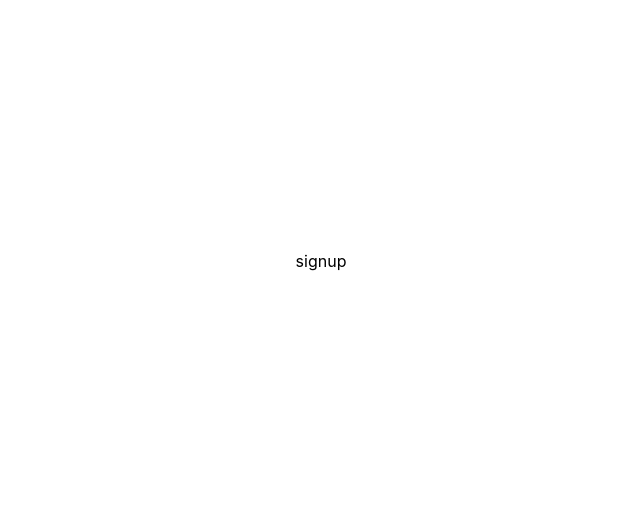
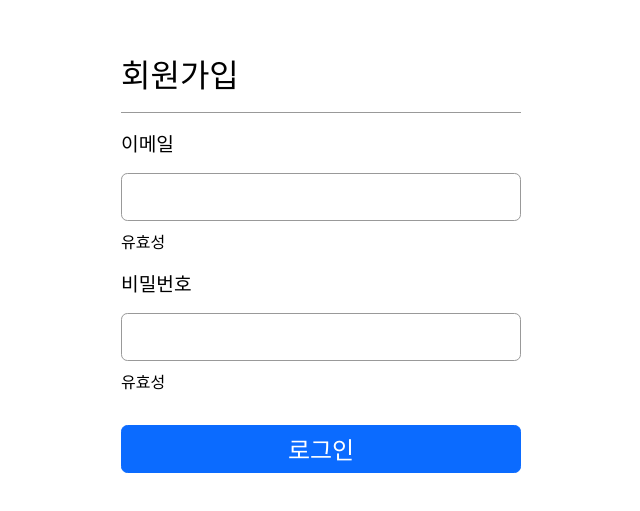
Before and after one commit to dldnjswns31/wanted-pre-onboarding-frontend, a React (Create React App) app: page /signup in a window 1280 px wide. Shown: the part 139-650 px from the top of the page, without its empty margins (319-959 px from the left). Built offline with nearby package versions, Linux system fonts and the light colour scheme.

Commit message:
feat: divide component (login/signup)

```diff
--- /dev/null
+++ b/src/components/common/LoginSignupForm.js
@@ -0,0 +1,83 @@
+import styled from "styled-components";
+
+function LoginSignupForm({ title }) {
+  return (
+    <StyledContainer>
+      <form action="submit">
+        <StyledTitle>{title}</StyledTitle>
+        <StyledInputContainer>
+          <StyledLabel htmlFor="email">이메일</StyledLabel>
+          <StyledInput type="text" name="email" />
+          <div>유효성</div>
+        </StyledInputContainer>
+        <StyledInputContainer>
+          <StyledLabel htmlFor="password">비밀번호</StyledLabel>
+          <StyledInput type="password" name="password" />
+          <div>유효성</div>
+        </StyledInputContainer>
+        <StyledButtonContainer>
+          <StyledSubmitButton type="submit">로그인</StyledSubmitButton>
+        </StyledButtonContainer>
+      </form>
+    </StyledContainer>
+  );
+}
+
+export default LoginSignupForm;
+
+const StyledContainer = styled.div`
+  position: relative;
+  min-width: 25rem;
+  min-height: 20rem;
+`;
+
+const StyledTitle = styled.h1`
+  margin-top: 0;
+  margin-bottom: 1rem;
+  padding-bottom: 1rem;
+  border-bottom: 1px solid ${({ theme }) => theme.palette.gray};
+  font-weight: normal;
+`;
+
+const StyledInputContainer = styled.div`
+  margin-bottom: 1rem;
+`;
+
+const StyledLabel = styled.label`
+  display: inline-block;
+  margin-bottom: 1rem;
+  font-size: 1.2rem;
+`;
+
+const StyledInput = styled.input`
+  width: 100%;
+  height: 3rem;
+  margin: 0 0 0.5rem 0;
+  padding: 0 0.5rem;
+  border: 1px solid ${({ theme }) => theme.palette.gray};
+  border-radius: 0.4rem;
+  box-sizing: border-box;
+`;
+
+const StyledButtonContainer = styled.div`
+  width: 100%;
+  margin-top: 2rem;
+`;
+
+const StyledSubmitButton = styled.button`
+  width: 100%;
+  height: 3rem;
+  border: 1px solid ${({ theme }) => theme.palette.blue};
+  border-radius: 0.4rem;
+  background-color: ${({ theme }) => theme.palette.blue};
+  color: ${({ theme }) => theme.palette.white};
+  cursor: pointer;
+  font-size: 1.5rem;
+  transition: all 0.1s linear;
+
+  &:hover {
+    background-color: ${({ theme }) => theme.palette.white};
+    border: 1px solid ${({ theme }) => theme.palette.blue};
+    color: ${({ theme }) => theme.palette.blue};
+  }
+`;
--- a/src/pages/Login.js
+++ b/src/pages/Login.js
@@ -1,82 +1,8 @@
 import styled from "styled-components";
+import LoginSignupForm from "../components/common/LoginSignupForm";
 
 function Login() {
-  return (
-    <StyledLoginContainer>
-      <form action="submit">
-        <StyledTitle>로그인</StyledTitle>
-        <StyledInputContainer>
-          <StyledLabel htmlFor="email">이메일</StyledLabel>
-          <StyledInput type="text" name="email" />
-          <div></div>
-        </StyledInputContainer>
-        <StyledInputContainer>
-          <StyledLabel htmlFor="password">비밀번호</StyledLabel>
-          <StyledInput type="password" name="password" />
-        </StyledInputContainer>
-        <StyledButtonContainer>
-          <StyledSubmitButton type="submit">로그인</StyledSubmitButton>
-        </StyledButtonContainer>
-      </form>
-    </StyledLoginContainer>
-  );
+  return <LoginSignupForm title={"로그인"} />;
 }
 
 export default Login;
-
-const StyledLoginContainer = styled.div`
-  position: relative;
-  min-width: 25rem;
-  min-height: 20rem;
-`;
-
-const StyledTitle = styled.h1`
-  margin-top: 0;
-  margin-bottom: 1rem;
-  padding-bottom: 1rem;
-  border-bottom: 1px solid ${({ theme }) => theme.palette.gray};
-  font-weight: normal;
-`;
-
-const StyledInputContainer = styled.div`
-  margin-bottom: 1rem;
-`;
-
-const StyledLabel = styled.label`
-  display: inline-block;
-  margin-bottom: 1rem;
-  font-size: 1.2rem;
-`;
-
-const StyledInput = styled.input`
-  width: 100%;
-  height: 3rem;
-  margin: 0;
-  padding: 0 0.5rem;
-  border: 1px solid ${({ theme }) => theme.palette.gray};
-  border-radius: 0.4rem;
-  box-sizing: border-box;
-`;
-
-const StyledButtonContainer = styled.div`
-  width: 100%;
-  margin-top: 2rem;
-`;
-
-const StyledSubmitButton = styled.button`
-  width: 100%;
-  height: 3rem;
-  border: 1px solid ${({ theme }) => theme.palette.blue};
-  border-radius: 0.4rem;
-  background-color: ${({ theme }) => theme.palette.blue};
-  color: ${({ theme }) => theme.palette.white};
-  cursor: pointer;
-  font-size: 1.5rem;
-  transition: all 0.1s linear;
-
-  &:hover {
-    background-color: ${({ theme }) => theme.palette.white};
-    border: 1px solid ${({ theme }) => theme.palette.blue};
-    color: ${({ theme }) => theme.palette.blue};
-  }
-`;
--- a/src/pages/Signup.js
+++ b/src/pages/Signup.js
@@ -1,5 +1,7 @@
+import LoginSignupForm from "../components/common/LoginSignupForm";
+
 function Signup() {
-  return <div>signup</div>;
+  return <LoginSignupForm title={"회원가입"} />;
 }
 
 export default Signup;
```
